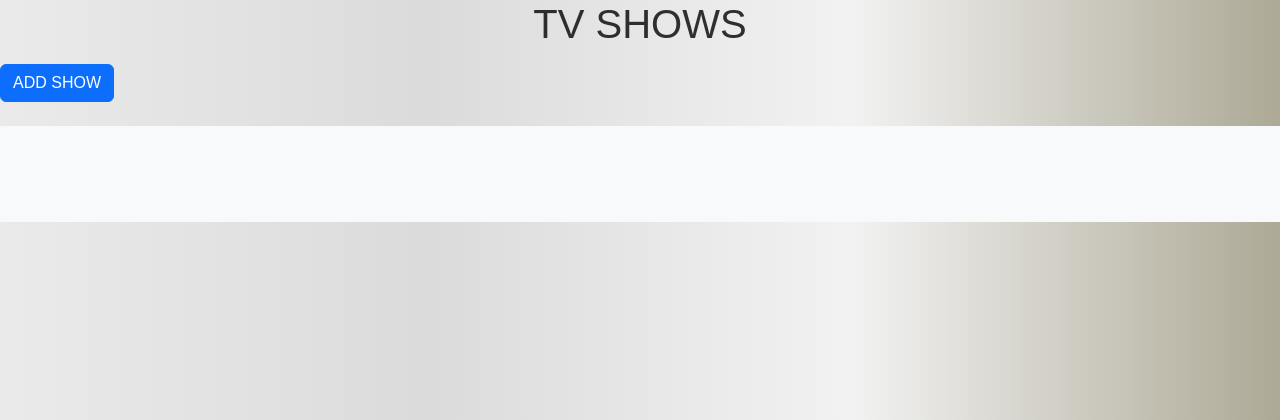
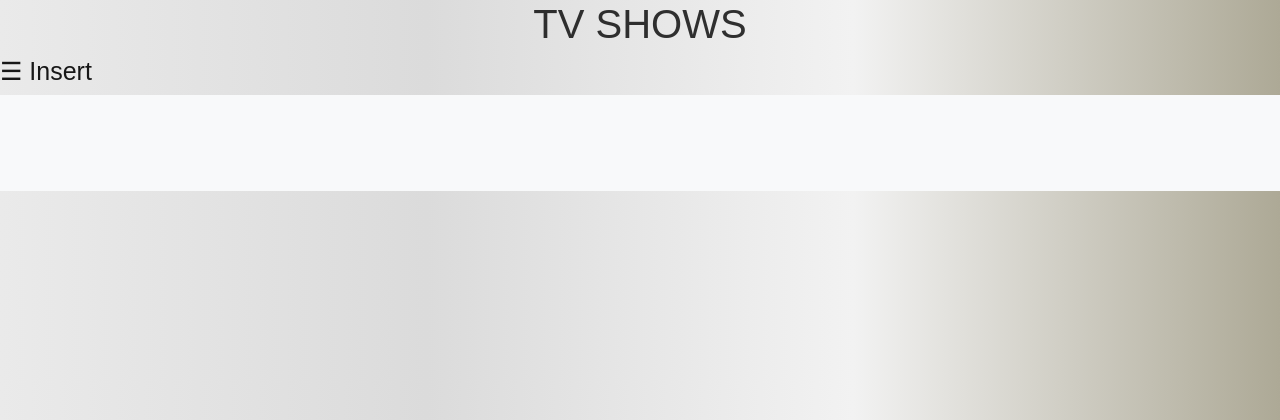
Before and after one commit to varshinibhat/my_UI, a Django app: page /shows in a window 1280 px wide. Shown: the top 420 px of the page. Run offline with Django 4.2, Linux system fonts and the light colour scheme; data that the repository does not hold is empty; some libraries are stand-ins or nearby versions.

Commit message:
RMC and TSC commit

```diff
--- a/templates/insert_char.html
+++ b/templates/insert_char.html
@@ -1,4 +1,4 @@
-<FORM action="http://localhost:8080/api/v1/shows/{}/characters".format(show_id)"
+<form action=""
   enctype="multipart/form-data"
   method="post">
   {% csrf_token %}
--- a/templates/insert_show.html
+++ b/templates/insert_show.html
@@ -1,6 +1,7 @@
-<form action="http://localhost:8080/api/v1/shows"
+<form action=""
   enctype="multipart/form-data"
   method="post">
+  {% csrf_token %}
 <P>
   Show id <INPUT type="number" id="id"name="id"><BR>
 Show title <INPUT type="text" id="title"name="title"><BR>
--- a/templates/shows.html
+++ b/templates/shows.html
@@ -195,6 +195,50 @@ h1 {
   color:rgba(0,0,0,0.8);
 }
 
+
+.overlay {
+  height: 0%;
+  width: 100%;
+  position: fixed;
+  z-index: 1;
+  top: 0;
+  left: 0;
+  background-color: rgb(0,0,0);
+  background-color: rgba(0,0,0, 0.9);
+  overflow-y: hidden;
+  transition: 0.5s;
+}
+
+.overlay-content {
+  position: relative;
+  top: 25%;
+  width: 100%;
+  text-align: center;
+  margin-top: 30px;
+}
+
+.overlay a {
+  padding: 8px;
+  text-decoration: none;
+  font-size: 25px;
+  color: #818181;
+  display: block;
+  transition: 0.2s;
+}
+
+.overlay a:hover, .overlay a:focus {
+  color: #f1f1f1;
+}
+
+.overlay .closebtn {
+  position: absolute;
+  top: 20px;
+  right: 45px;
+  font-size: 60px;
+}
+
+
+
 </style>
 </head>
 <body>
@@ -204,10 +248,33 @@ h1 {
 
 
           <h1> TV SHOWS </h1>
-          <p>
-            <a href="/shows/insert_shows" class="btn btn-primary my-2">ADD SHOW</a>
 
-          </p>
+            {% comment %} <a href="/shows/insert_shows" class="btn btn-primary my-2">ADD SHOW</a>
+            <a href="/shows/insert_characters" class="btn btn-primary my-2">ADD character</a> {% endcomment %}
+
+
+         <div>
+          <div id="myNav" class="overlay">
+            <a href="javascript:void(0)" class="closebtn" onclick="closeNav()">&times;</a>
+            <div class="overlay-content">
+              <a href="/shows/insert_shows">NEW SHOW</a>
+              <a href="/shows/insert_characters">NEW CHARACTERS</a>
+
+            </div>
+          </div>
+
+
+          <h4><span style="font-size:25px;cursor:pointer;color:rgba(0,0,0, 0.9)" onclick="openNav()">&#9776; Insert</span></h4>
+          <script>
+          function openNav() {
+            document.getElementById("myNav").style.height = "100%";
+          }
+
+          function closeNav() {
+            document.getElementById("myNav").style.height = "0%";
+          }
+          </script>
+        </div>
 
 
 
@@ -225,7 +292,7 @@ h1 {
               <svg class="bd-placeholder-img card-img-top" width="35%" height="25" role="img" aria-label="Placeholder: Thumbnail" preserveAspectRatio="xMidYMid slice" focusable="false">
 
                 <title>Placeholder</title><text x="50%" y="50%" fill="000" dy=".15em"><strong>{{show.id}} .{{show.title}}</strong></text>
-                <img src="{% static 'show_1.jpg'%}" width="95%">
+                <img src="{% static 'show.jpg'%}" width="95%">
 
 
               </svg>
@@ -238,9 +305,8 @@ h1 {
                     <form action="/shows/{{ show.id }}/characters">
                       <p><button type="submit" class="button">View Characters</button></p>
                       </form>
-                      <form action="/shows/insert_characters">
-                        <p><button type="submit">Add Character</button></p>
-                        </form>
+
+
                   </div>
 
                 </div>
@@ -249,6 +315,7 @@ h1 {
           </div>
         </div>
       </div>
+
       </div>
       {% endfor %}
       </div>
--- a/tsc_app/urls.py
+++ b/tsc_app/urls.py
@@ -8,6 +8,7 @@ urlpatterns = [
     #path('<int:show_id>/characters/', views.show_characters, name='show_characters'),
     path('/<int:show_id>/characters/', views.show_characters, name='show_characters'),
       #path('characters',views.search_view,name="characters"),
-      #path('/insert_shows',views.insert_shows,name='insert_shows'),
-      #path('/insert_characters',views.insert_characters,name='insert_characters'),
+      path('/insert_shows',views.insert_shows,name='insert_shows'),
+      path('/<int:show_id>/insert_characters',views.insert_characters,name='insert_characters'),
+      path('/insert_characters',views.insert_Tvcharacters,name='insert_characters'),
 ]
--- a/tsc_app/views.py
+++ b/tsc_app/views.py
@@ -5,7 +5,7 @@ import requests
 # Create your views here.
 def shows(request):
 
-    url = 'http://localhost:8081/api/v1/shows'
+    url = 'http://localhost/tsc/shows'
     response = requests.get(url)
     data = response.json()
 
@@ -14,7 +14,7 @@ def shows(request):
     return render(request, 'shows.html', context)
 
 def show_characters(request, show_id):
-    response = requests.get("http://localhost:8081/api/v1/shows/{}/characters".format(show_id))
+    response = requests.get("http://localhost/tsc/shows/{}/characters".format(show_id))
     characters_data = response.json()
 
     context = {
@@ -22,17 +22,104 @@ def show_characters(request, show_id):
     }
     return render(request, 'show_characters.html', context)
 
-# def insert_shows(request):
-#     return render(request,'insert_show.html')
-# def insert_characters(request,show_id):
-#     response = requests.post("http://localhost:8080/api/v1/shows/{}/characters".format(show_id))
-#     if request.method=='POST':
-#         id=request.POST['id']
-#         name=request.POST['name']
-#         description=request.POST['description']
-#         tvShowId=request.POST['tvShowId']
-#         context={'id':id,'name':name,'description':description,'tvShowId':tvShowId}
-#         context.save()
-#         return HttpResponse("Data Saved")
+def insert_shows(request):
+    if request.method=='POST':
 
+        data_to_update={
+        'id': int(request.POST.get('id')),
+        'title': request.POST.get('title'),
+        'synopsis': request.POST.get('synopsis'),
+        'releaseYear': int(request.POST.get('releaseYear'))
+
+        }
+
+        #print("=================8888888888888888888")
+        # print(title)
+
+        api_url = 'http://localhost/tsc/shows'  # Replace with your API endpoint URL
+        response = requests.post(api_url, json=data_to_update)
+
+        if response.status_code == 200 or response.status_code==201:
+        # Data successfully updated
+            return HttpResponse('Data updated successfully')
+        else:
+        # Failed to update data
+            #print("222222222222222222222222222222222")
+            #print(response.status_code)
+            return HttpResponse('Failed to update data')
+
+    #
+
+    # print()
+
+    return render(request,'insert_show.html')
+
+
+
+def insert_characters(request,show_id):
+
+    if request.method=='POST':
+
+        data_to_update={
+        'id': int(request.POST.get('id')),
+        'name': request.POST.get('name'),
+        'description': request.POST.get('description'),
+         'tvShowId': int(request.POST.get('tvShowId'))
+
+        }
+
+        print("=================8888888888888888888")
+        # print(title)
+
+        api_url = 'http://localhost/tsc/shows/{}/characters".format(show_id)'  # Replace with your API endpoint URL
+        response = requests.post(api_url, json=data_to_update)
+
+        if response.status_code == 200 or response.status_code==201:
+        # Data successfully updated
+            return HttpResponse('Data updated successfully')
+        else:
+        # Failed to update data
+            print("222222222222222222222222222222222")
+            print(response.status_code)
+            return HttpResponse('Failed to update data')
+
+    #
+
+    # print()
+
+    return render(request,'insert_char.html')
 #     return render(request,'insert_char.html',context)
+
+def insert_Tvcharacters(request):
+
+    if request.method=='POST':
+        tvShowId= int(request.POST.get('tvShowId'))
+
+        data_to_update={
+        'id': int(request.POST.get('id')),
+        'name': request.POST.get('name'),
+        'description': request.POST.get('description'),
+         'tvShowId': int(request.POST.get('tvShowId'))
+
+        }
+
+        print("=================8888888888888888888")
+        # print(title)
+
+        api_url = 'http://localhost/tsc/shows/{}/characters'.format(tvShowId)  # Replace with your API endpoint URL
+        response = requests.post(api_url, json=data_to_update)
+
+        if response.status_code == 200 or response.status_code==201:
+        # Data successfully updated
+            return HttpResponse('Data updated successfully')
+        else:
+        # Failed to update data
+            print("222222222222222222222222222222222")
+            print(response.status_code)
+            return HttpResponse('Failed to update data')
+
+    #
+
+    # print()
+
+    return render(request,'insert_char.html')
```
Also changed, not shown: rmc_app/views.py (+6 -3 lines).
